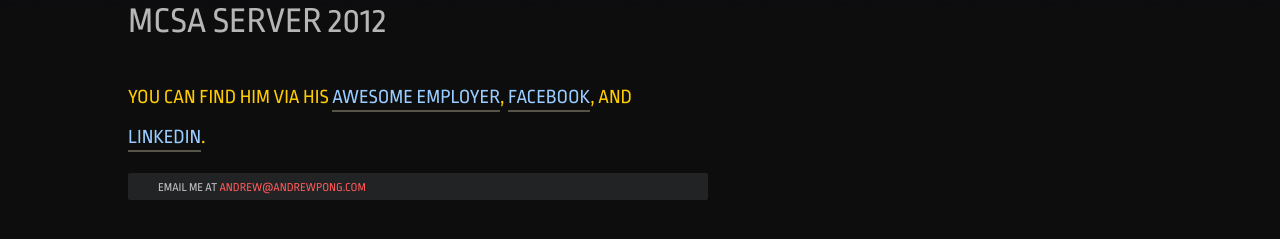
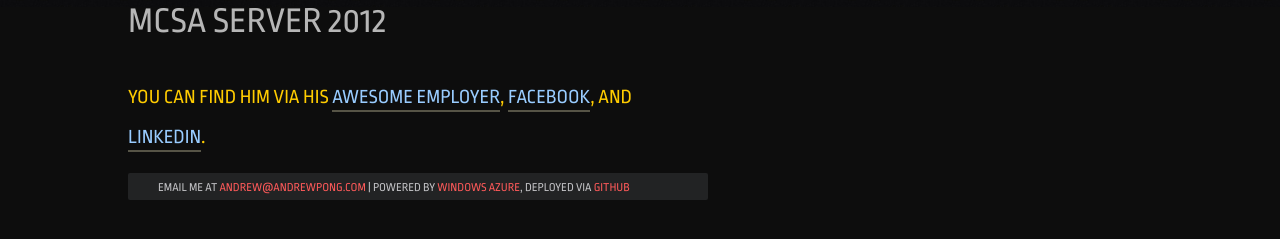
Before and after one commit to Rj1178/andrewpong.com, a plain HTML site: page index.html in a window 1280 px wide. Shown: the part 463-702 px from the top of the page. Drawn offline with nearby package versions, Linux system fonts and the light colour scheme.

Commit message:
Committing new footer reflecting Windows Azure hosting and GitHub repo

```diff
--- a/index.html
+++ b/index.html
@@ -86,6 +86,7 @@
 				//-->
 				//]]>
 			</script>
+			| Powered by <a href="http://www.windowsazure.com/en-us/">Windows Azure</a>, Deployed via <a href="https://github.com/AndrewPong/andrewpong.com">GitHub</a>
 </p>
 		</section>
 	</body>
```
